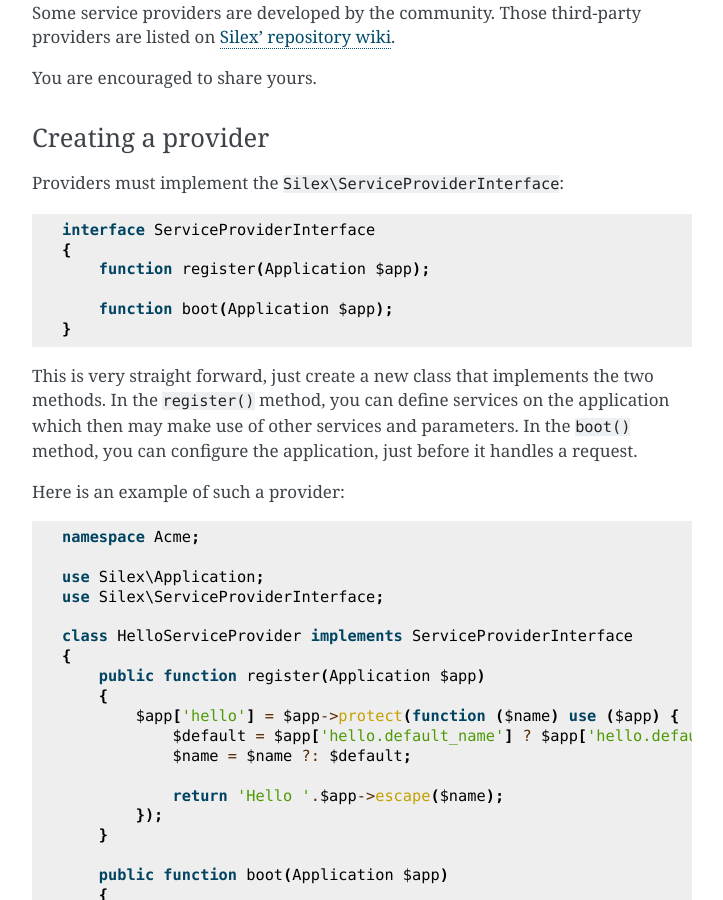
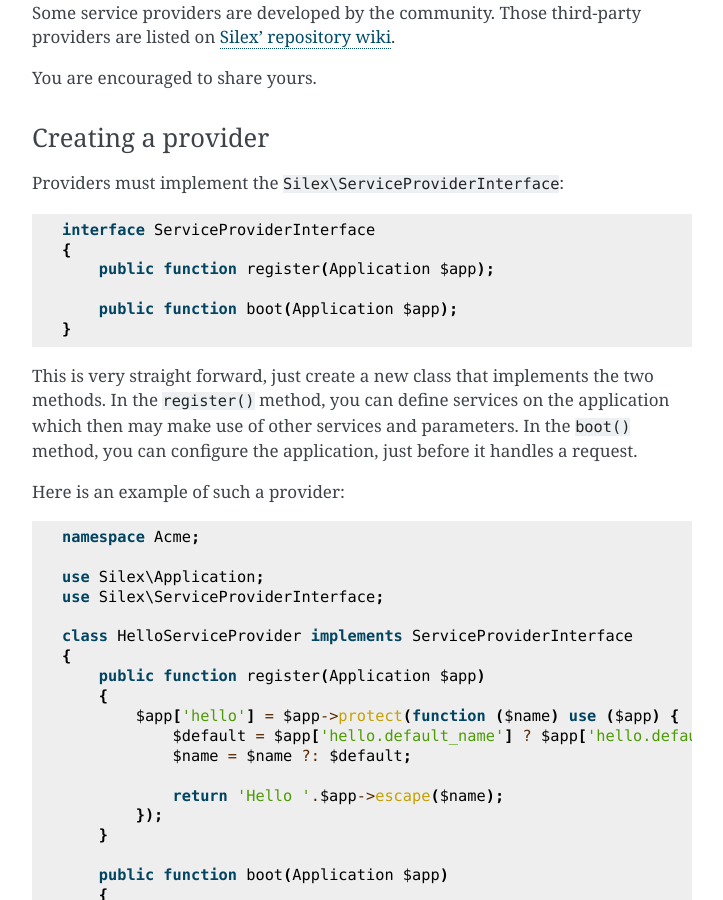
Before and after one commit to silexphp/Silex, a Sphinx documentation site: the page built from doc/providers.rst, in a window 1280 px wide and 900 px high, scrolled down 1627 px. Shown: the whole window, without its empty margins (388-1111 px from the left). Built offline with Sphinx 7.4.7, drawn with Linux system fonts in a browser that asks for light colours.

Commit message:
Fix: Add missing method visibility in interface excerpts
PSR-2, that's why.

```diff
--- a/doc/providers.rst
+++ b/doc/providers.rst
@@ -84,9 +84,9 @@ Providers must implement the ``Silex\ServiceProviderInterface``::
 
     interface ServiceProviderInterface
     {
-        function register(Application $app);
+        public function register(Application $app);
 
-        function boot(Application $app);
+        public function boot(Application $app);
     }
 
 This is very straight forward, just create a new class that implements the two
@@ -165,7 +165,7 @@ Providers must implement the ``Silex\ControllerProviderInterface``::
 
     interface ControllerProviderInterface
     {
-        function connect(Application $app);
+        public function connect(Application $app);
     }
 
 Here is an example of such a provider::
```
